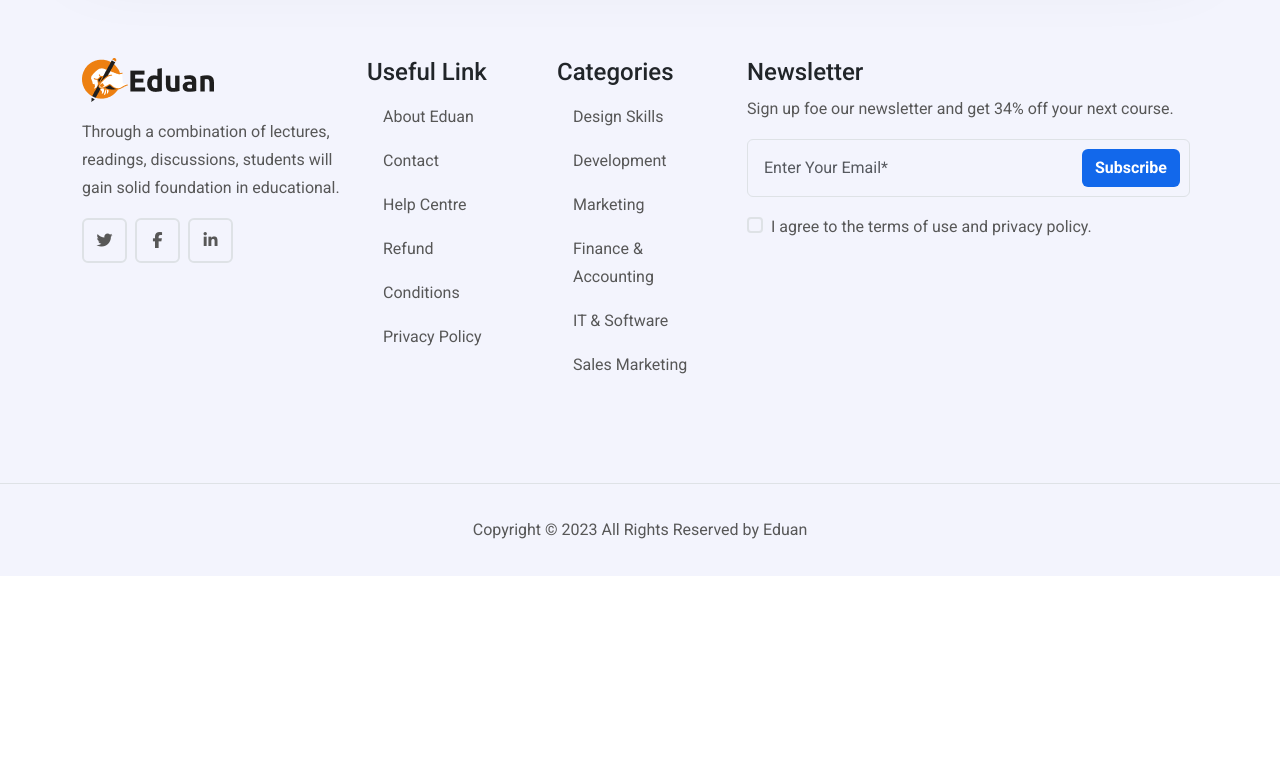
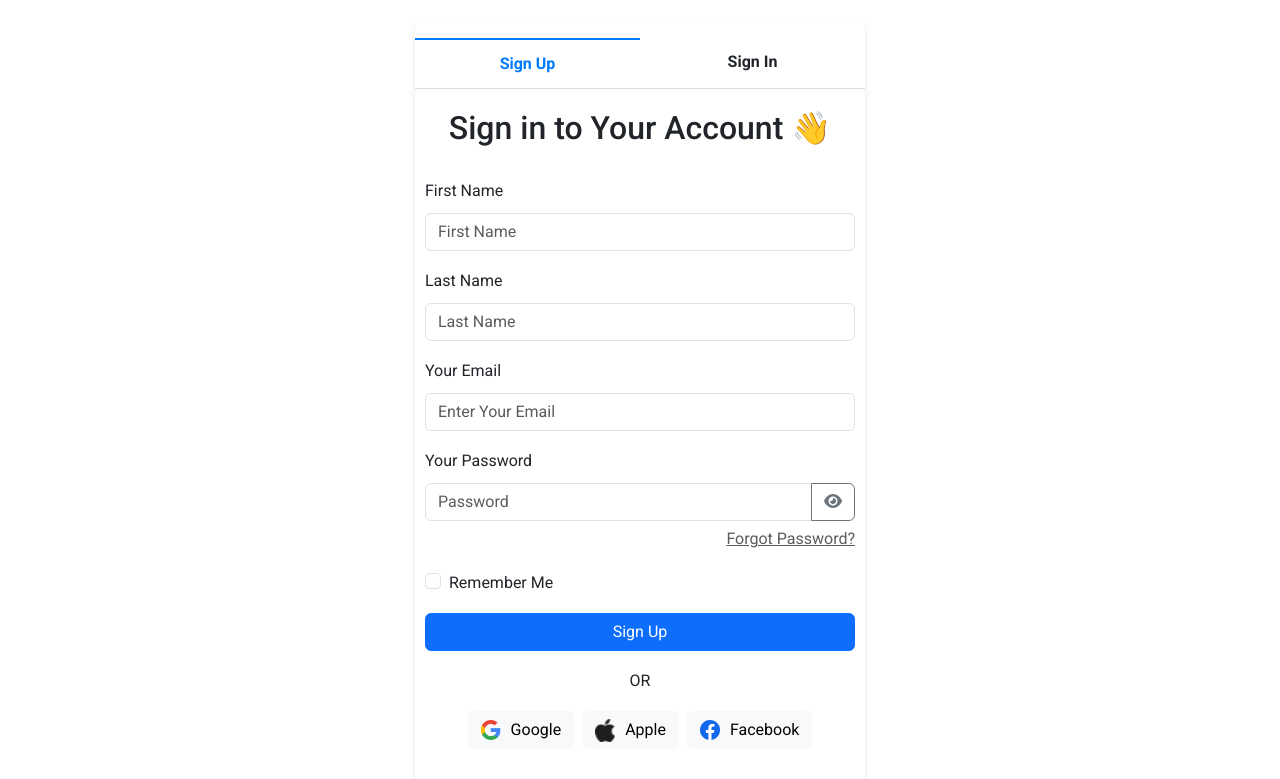
Before and after one commit to IMostafaR/edu-ui-project, a React (Vite) app: page /signup in a window 1280 px wide. Shown: the part 434-1213 px from the top of the page. Before the commit the page ends 1010 px from the top, so only its background shows below. Built offline with nearby package versions, Linux system fonts and the light colour scheme; a web font is replaced by a local one.

Commit message:
signup component

```diff
--- a/src/assets/imgs/index.js
+++ b/src/assets/imgs/index.js
@@ -51,6 +51,9 @@ import teacherEight from "./page-5/8.jpg";
 import teacherNine from "./page-5/9.jpg";
 import teacherTen from "./page-5/10.jpg";
 import bigBannerCourse from "./page-3/1.jpg";
+import google from "./page-8/google.png";
+import apple from "./page-8/apple.png";
+import facebook from "./page-8/facebook.png";
 
 export const images = {
   logo,
@@ -114,4 +117,7 @@ export const images = {
     teacherTen,
   },
   bigBannerCourse,
+  google,
+  apple,
+  facebook,
 };
--- a/src/pages/signup/Signup.jsx
+++ b/src/pages/signup/Signup.jsx
@@ -1,7 +1,154 @@
+import { Link } from "react-router-dom";
 import "./style.css";
+import "../../shared/hero/style.css";
+import { Helmet } from "react-helmet";
+import { images } from "../../assets/imgs/index.js";
 
 const Signup = () => {
-  return <></>;
+  return (
+    <>
+      <Helmet>
+        <title>Signup</title>
+      </Helmet>
+      {/* <!-- Header Banner --> */}
+      <section className="header-banner d-flex flex-column justify-content-center align-items-center position-relative">
+        <h1 className="fw-bold">Sign Up</h1>
+        <nav aria-label="breadcrumb">
+          <ol className="breadcrumb fw-bold">
+            <li className="breadcrumb-item">
+              <Link to="/" className="text-decoration-none tx-black">
+                Home
+              </Link>
+            </li>
+            <li className="breadcrumb-item tx-blue">Sign Up</li>
+          </ol>
+        </nav>
+        <img
+          className="position-absolute"
+          src={images.pageTwo.star}
+          alt="star symbol"
+        />
+      </section>
+
+      {/* <!-- Card Form --> */}
+
+      <div className="form-container">
+        <div className="tabs">
+          <div className="tab-link active" id="tab-signup">
+            Sign Up
+          </div>
+          <div className="tab-link" id="tab-signin">
+            Sign In
+          </div>
+        </div>
+        <h2 className="form-header">
+          Sign in to Your Account <span>👋</span>
+        </h2>
+        <form id="form-signup">
+          <div className="mb-3">
+            <label htmlFor="firstName" className="form-label">
+              First Name
+            </label>
+            <input
+              type="text"
+              className="form-control"
+              id="firstName"
+              placeholder="First Name"
+            />
+            <div className="error-msg" id="error-firstName">
+              First name is required.
+            </div>
+          </div>
+          <div className="mb-3">
+            <label htmlFor="lastName" className="form-label">
+              Last Name
+            </label>
+            <input
+              type="text"
+              className="form-control"
+              id="lastName"
+              placeholder="Last Name"
+            />
+            <div className="error-msg" id="error-lastName">
+              Last name is required.
+            </div>
+          </div>
+          <div className="mb-3">
+            <label htmlFor="email" className="form-label">
+              Your Email
+            </label>
+            <input
+              type="email"
+              className="form-control"
+              id="email"
+              placeholder="Enter Your Email"
+            />
+            <div className="error-msg" id="error-email">
+              Please enter a valid email.
+            </div>
+          </div>
+          <div className="mb-3">
+            <label htmlFor="password" className="form-label">
+              Your Password
+            </label>
+            <div className="input-group">
+              <input
+                type="password"
+                className="form-control"
+                id="password"
+                placeholder="Password"
+              />
+              <button
+                className="btn btn-outline-secondary"
+                type="button"
+                id="togglePassword"
+              >
+                <i id="password-icon" className="fa-solid fa-eye"></i>
+              </button>
+            </div>
+            <div className="error-msg" id="error-password">
+              Password is required.
+            </div>
+            <div className="text-end mt-1">
+              <Link to="#" className="text-muted">
+                Forgot Password?
+              </Link>
+            </div>
+          </div>
+          <div className="form-check mb-3">
+            <input
+              className="form-check-input"
+              type="checkbox"
+              id="rememberMe"
+            />
+            <label className="form-check-label" htmlFor="rememberMe">
+              Remember Me
+            </label>
+          </div>
+          <button type="submit" className="btn btn-primary w-100">
+            Sign Up
+          </button>
+
+          <div className="text-center my-3">OR</div>
+          <div className="d-flex w-full justify-content-center gap-2">
+            <button className="btn btn-light btn-social">
+              <img src={images.google} alt="Google" /> Google
+            </button>
+            <button className="btn btn-light btn-social">
+              <img src={images.apple} alt="Apple" /> Apple
+            </button>
+            <button className="btn btn-light btn-social">
+              <img src={images.facebook} alt="Facebook" />
+              Facebook
+            </button>
+          </div>
+          <div className="form-footer">
+            Already have an account? <Link to="#">Sign In here</Link>
+          </div>
+        </form>
+      </div>
+    </>
+  );
 };
 
 export default Signup;
--- a/src/pages/signup/style.css
+++ b/src/pages/signup/style.css
@@ -0,0 +1,61 @@
+.form-container {
+  max-width: 450px;
+  padding: 20px 0;
+  margin: 20px auto;
+  background: #fff;
+  border-radius: 10px;
+  box-shadow: 0 4px 6px rgba(0, 0, 0, 0.1);
+}
+
+.form-container .form-header {
+  text-align: center;
+  margin-bottom: 20px;
+}
+
+.form-container .btn-social {
+  display: flex;
+  align-items: center;
+  justify-content: center;
+  margin-bottom: 10px;
+}
+
+.form-container .btn-social img {
+  width: 20px;
+  margin-right: 10px;
+}
+
+.form-container .form-footer {
+  text-align: center;
+  margin-top: 15px;
+}
+
+.form-container .tabs {
+  display: flex;
+  justify-content: space-between;
+  margin-bottom: 20px;
+  border-bottom: 1px solid #ddd;
+}
+
+.form-container .tab-link {
+  flex: 1;
+  text-align: center;
+  padding: 10px;
+  cursor: pointer;
+  font-weight: bold;
+}
+
+.form-container .tab-link.active {
+  color: #007bff;
+  border-top: 2px solid #007bff;
+}
+
+.form-container form {
+  padding: 10px;
+}
+
+.form-container .error-msg {
+  color: red;
+  font-size: 0.9em;
+  margin-top: 5px;
+  display: none;
+}
```
